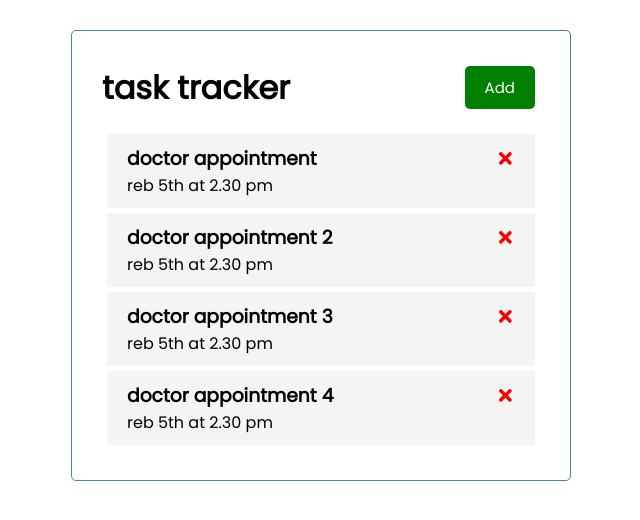
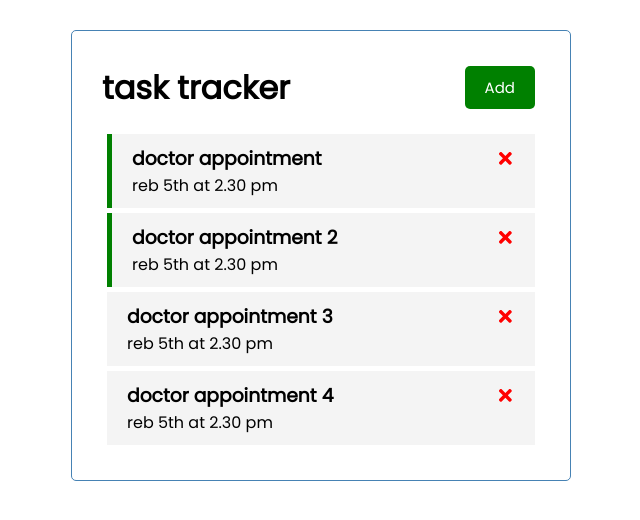
Before and after one commit to faha1999/Task-traker, a React (Create React App) app: page / in a window 1280 px wide. Shown: the top 520 px of the page, without its empty margins (319-959 px from the left). Built offline with nearby package versions, Linux system fonts and the light colour scheme.

Commit message:
toggle reminder and style condition applied

```diff
--- a/src/App.js
+++ b/src/App.js
@@ -39,11 +39,20 @@
     setTasks(tasks.filter((task) => task.id !== id));
   };
 
+  // Toggle reminder
+  const toggleReminder = (id) => {
+    setTasks(
+      tasks.map((task) =>
+        task.id === id ? { ...task, reminder: !task.reminder } : task,
+      ),
+    );
+  };
+
   return (
     <div className="container">
       <Header />
       {tasks.length > 0 ? (
-        <Tasks tasks={tasks} onDelete={deleteTask} />
+        <Tasks tasks={tasks} onDelete={deleteTask} onToggle={toggleReminder} />
       ) : (
         'No tasks to show'
       )}
--- a/src/components/Task.js
+++ b/src/components/Task.js
@@ -1,8 +1,11 @@
 import { FaTimes } from 'react-icons/fa';
 
-const Task = ({ task, onDelete }) => {
+const Task = ({ task, onDelete, onToggle }) => {
   return (
-    <div className="task">
+    <div
+      className={`task ${task.reminder ? 'reminder' : ''}`}
+      onDoubleClick={() => onToggle(task.id)}
+    >
       <h3>
         {task.text}{' '}
         <FaTimes
--- a/src/components/Tasks.js
+++ b/src/components/Tasks.js
@@ -1,10 +1,15 @@
 import Task from './Task';
 
-const Tasks = ({ tasks, onDelete }) => {
+const Tasks = ({ tasks, onDelete, onToggle }) => {
   return (
     <>
       {tasks.map((task) => (
-        <Task key={task.id} task={task} onDelete={onDelete} />
+        <Task
+          key={task.id}
+          task={task}
+          onDelete={onDelete}
+          onToggle={onToggle}
+        />
       ))}
     </>
   );
```
